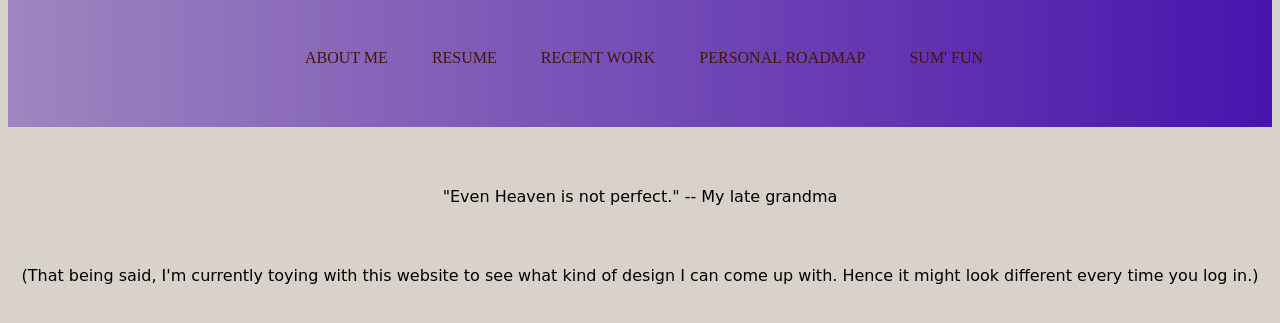
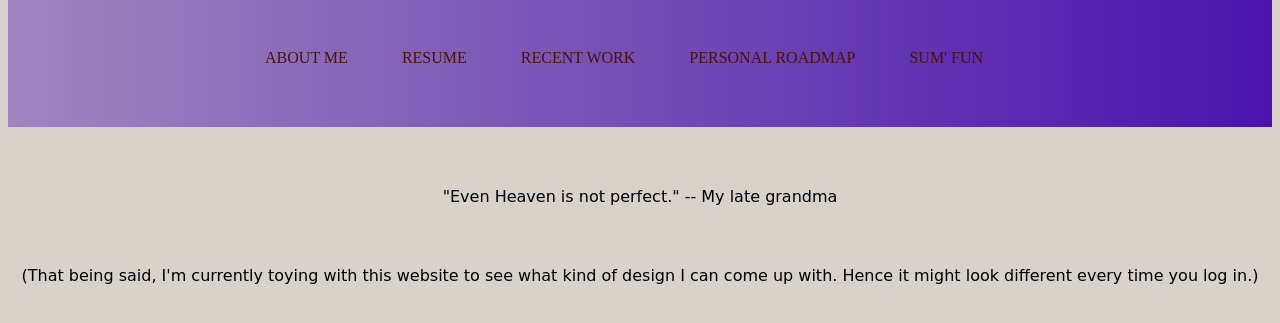
Before and after one commit to marsvoyage/Frontpage, a plain HTML site: page index.html in a window 1280 px wide. Shown: the part 353-676 px from the top of the page. Drawn offline with Linux system fonts and the light colour scheme.

Commit message:
Update mywebpagefifth.css

```diff
--- a/mywebpagefifth.css
+++ b/mywebpagefifth.css
@@ -84,7 +84,7 @@ nav ul{
 nav li {
     display: inline-block;
     margin: auto;
-    padding: 0px 25px 0px 15px;
+    padding: 0px 25px 0px 25px;
 }
 nav a{
     color: #471407;
```
